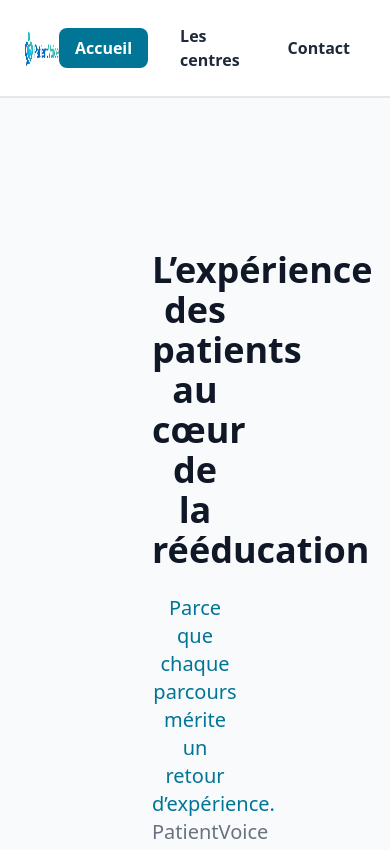
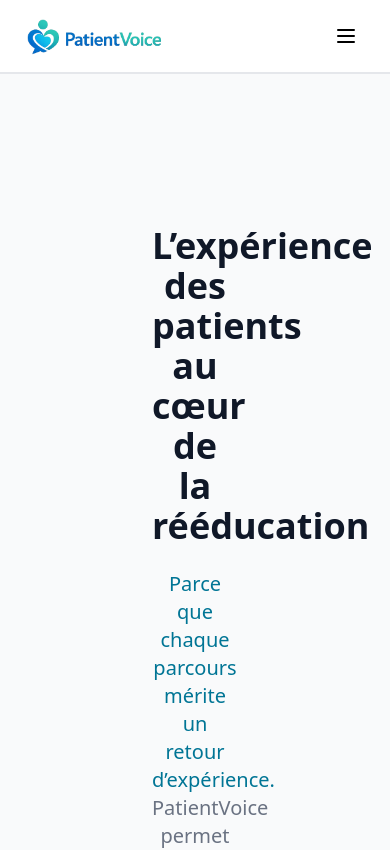
Before and after one commit to Aurore-Dimech/PatientVoice, a Vue app in the folder frontend/: page / in a window 390 px wide. Shown: the top 850 px of the page. Built offline with nearby package versions, Linux system fonts and the light colour scheme.

Commit message:
fix accessibilité

```diff
--- a/frontend/src/views/Header.vue
+++ b/frontend/src/views/Header.vue
@@ -1,54 +1,83 @@
 <template>
   <header class="bg-white border-b-2 border-gray-200 w-full">
     <div class="max-w-7xl mx-auto px-6 py-4 flex items-center justify-between">
-
-      <!-- Logo -->
       <div class="flex items-center space-x-3">
-        <img
-          src="@/assets/PatientVoice-logo.png"
-          alt="PatientVoice – plateforme de centres de rééducation"
-          class="h-10 w-auto"
-        />
+        <RouterLink
+          to="/"
+          aria-label="Retour à l'accueil"
+          class="focus-visible:outline-yellow-300 focus-visible:outline-4 focus-visible:shadow-none rounded transition-colors"
+        >
+          <img
+            src="@/assets/PatientVoice-logo.png"
+            alt="Logo du site PatientVoice"
+            class="h-10 w-auto"
+          />
+        </RouterLink>
       </div>
 
-      <!-- Navigation -->
-      <nav aria-label="Navigation principale" class="flex items-center space-x-4">
+      <!-- Burger menu button -->
+      <button
+        class="md:hidden p-2 rounded transition-colors
+               focus-visible:outline-yellow-300 focus-visible:outline-4 focus-visible:bg-yellow-300 focus-visible:text-black focus-visible:shadow-none"
+        @click="isMenuOpen = !isMenuOpen"
+        :aria-expanded="isMenuOpen.toString()"
+        aria-controls="main-navigation"
+        aria-label="Ouvrir le menu de navigation"
+      >
+        <span aria-hidden="true">
+          <svg class="h-6 w-6" fill="none" stroke="currentColor" viewBox="0 0 24 24">
+            <path stroke-linecap="round" stroke-linejoin="round" stroke-width="2"
+              d="M4 6h16M4 12h16M4 18h16"/>
+          </svg>
+        </span>
+      </button>
 
+      <nav
+        id="main-navigation"
+        aria-label="Navigation principale"
+        class="flex-col md:flex-row md:flex items-center space-y-2 md:space-y-0 md:space-x-4
+               absolute md:static top-16 left-0 w-full md:w-auto bg-white md:bg-transparent z-50"
+        :class="isMenuOpen ? 'flex' : 'hidden md:flex'"
+      >
         <RouterLink
           to="/"
           class="flex items-center px-4 py-2 rounded-lg font-semibold text-base transition-colors
                  text-gray-800 hover:bg-gray-100 hover:text-gray-800
-                 focus:outline-none focus-visible:ring-2 focus-visible:ring-sky-500"
+                 focus-visible:outline-yellow-300 focus-visible:outline-4 focus-visible:bg-yellow-300 focus-visible:text-black focus-visible:shadow-none"
           active-class="bg-cyan-700 text-white"
+          @click="closeMenu"
         >
           Accueil
         </RouterLink>
-
         <RouterLink
           to="/centers"
           class="flex items-center px-4 py-2 rounded-lg font-semibold text-base transition-colors
                  text-gray-800 hover:bg-gray-100 hover:text-gray-800
-                 focus:outline-none focus-visible:ring-2 focus-visible:ring-sky-500"
+                 focus-visible:outline-yellow-300 focus-visible:outline-4 focus-visible:bg-yellow-300 focus-visible:text-black focus-visible:shadow-none"
           active-class="bg-cyan-700 text-white"
+          @click="closeMenu"
         >
           Les centres
         </RouterLink>
-
         <RouterLink
           to="/contact"
           class="flex items-center px-4 py-2 rounded-lg font-semibold text-base transition-colors
                  text-gray-800 hover:bg-gray-100 hover:text-gray-800
-                 focus:outline-none focus-visible:ring-2 focus-visible:ring-sky-500"
+                 focus-visible:outline-yellow-300 focus-visible:outline-4 focus-visible:bg-yellow-300 focus-visible:text-black focus-visible:shadow-none"
           active-class="bg-cyan-700 text-white"
+          @click="closeMenu"
         >
           Contact
         </RouterLink>
-
       </nav>
     </div>
   </header>
 </template>
 
 <script setup>
+import { ref } from 'vue'
 import { RouterLink } from 'vue-router'
+
+const isMenuOpen = ref(false)
+const closeMenu = () => { isMenuOpen.value = false }
 </script>
```
